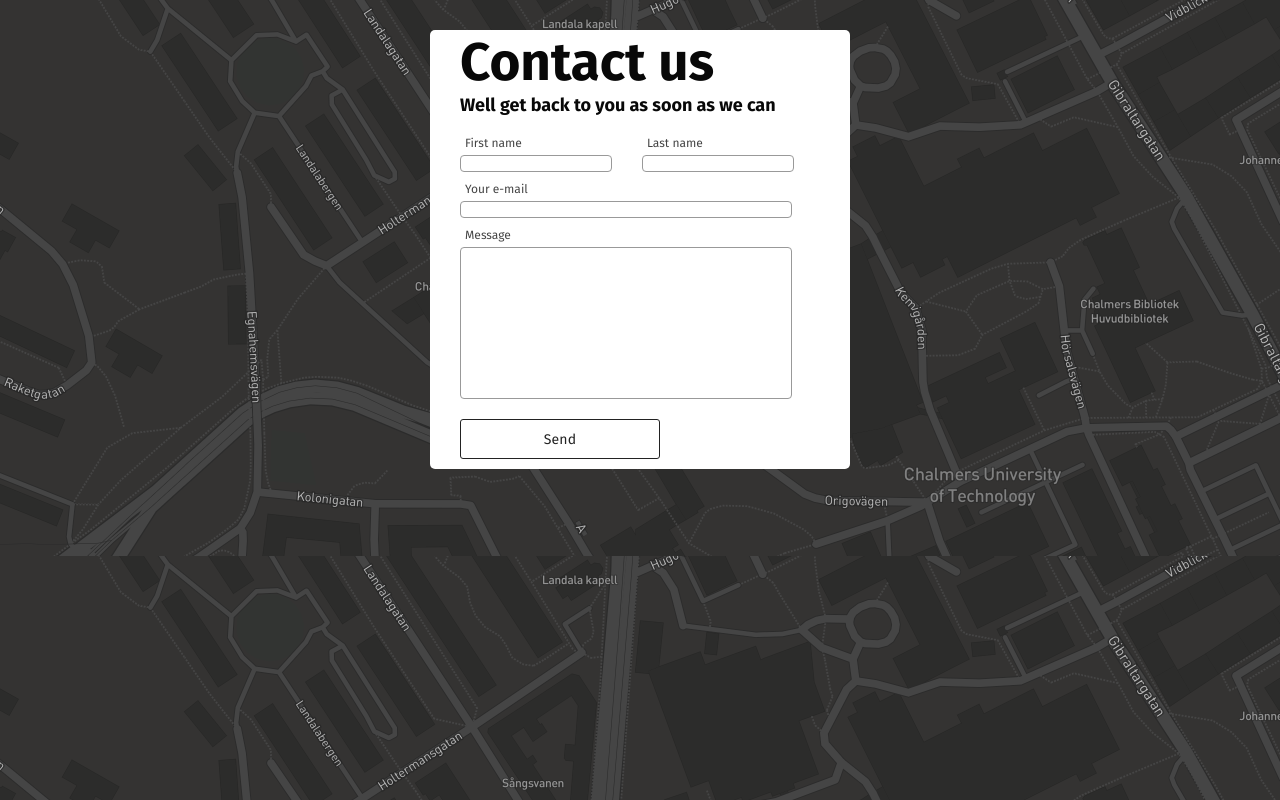
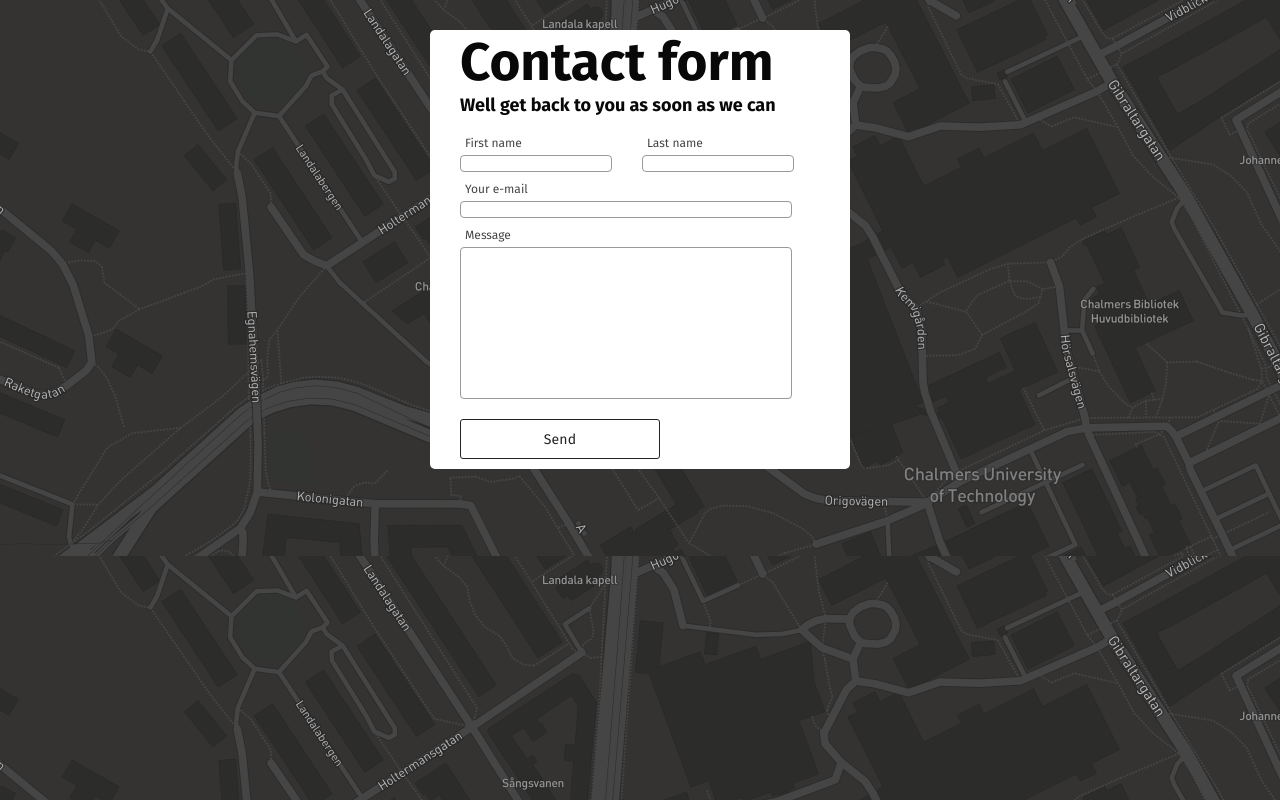
Before and after one commit to Pesilian/Enskild-uppgift-FE23-Lina-Persson-Signell, a plain HTML site: page contact.html in a window 1280 px wide. Drawn offline with Linux system fonts and the light colour scheme.

Commit message:
Changed contactform header

```diff
--- a/contact.html
+++ b/contact.html
@@ -14,7 +14,7 @@
   </head>
   <body>
     <section class="form">
-      <h1 class="header">Contact us</h1>
+      <h1 class="header">Contact form</h1>
       <h2 class="second__header">Well get back to you as soon as we can</h2>
 
       <div>
```
